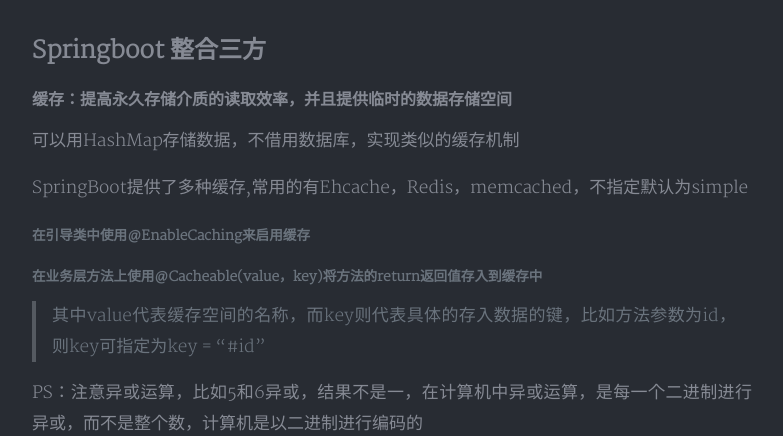
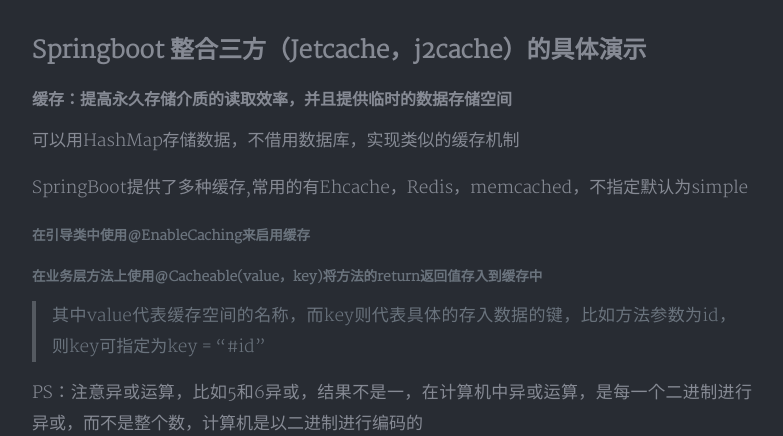
Before and after one commit to qq2428670182/qq2428670182.github.io, a Jekyll site: the page built from _posts/2022-02-25-SpringBoot-整合Jetcache，j2cache.md, in a window 1280 px wide and 900 px high, cut to the strip 464-900 px from the top of the window. Shown: the whole strip, without its empty margins (248-1031 px from the left). Built offline with Jekyll 4.4.1, drawn with Linux system fonts in a browser that asks for light colours; nearby versions of some CDN libraries; comment, search, counter and statistics services are not loaded; a style sheet for code colours, icons or effects is not loaded.

Commit message:
Update 2022-02-25-SpringBoot-整合Jetcache，j2cache.md

```diff
--- a/_posts/2022-02-25-SpringBoot-整合Jetcache，j2cache.md
+++ b/_posts/2022-02-25-SpringBoot-整合Jetcache，j2cache.md
@@ -7,7 +7,7 @@
 tags: SpringBoot
 ---
 
-## Springboot 整合三方
+## Springboot 整合三方（Jetcache，j2cache）的具体演示
 
 #### 缓存：提高永久存储介质的读取效率，并且提供临时的数据存储空间
 
```
